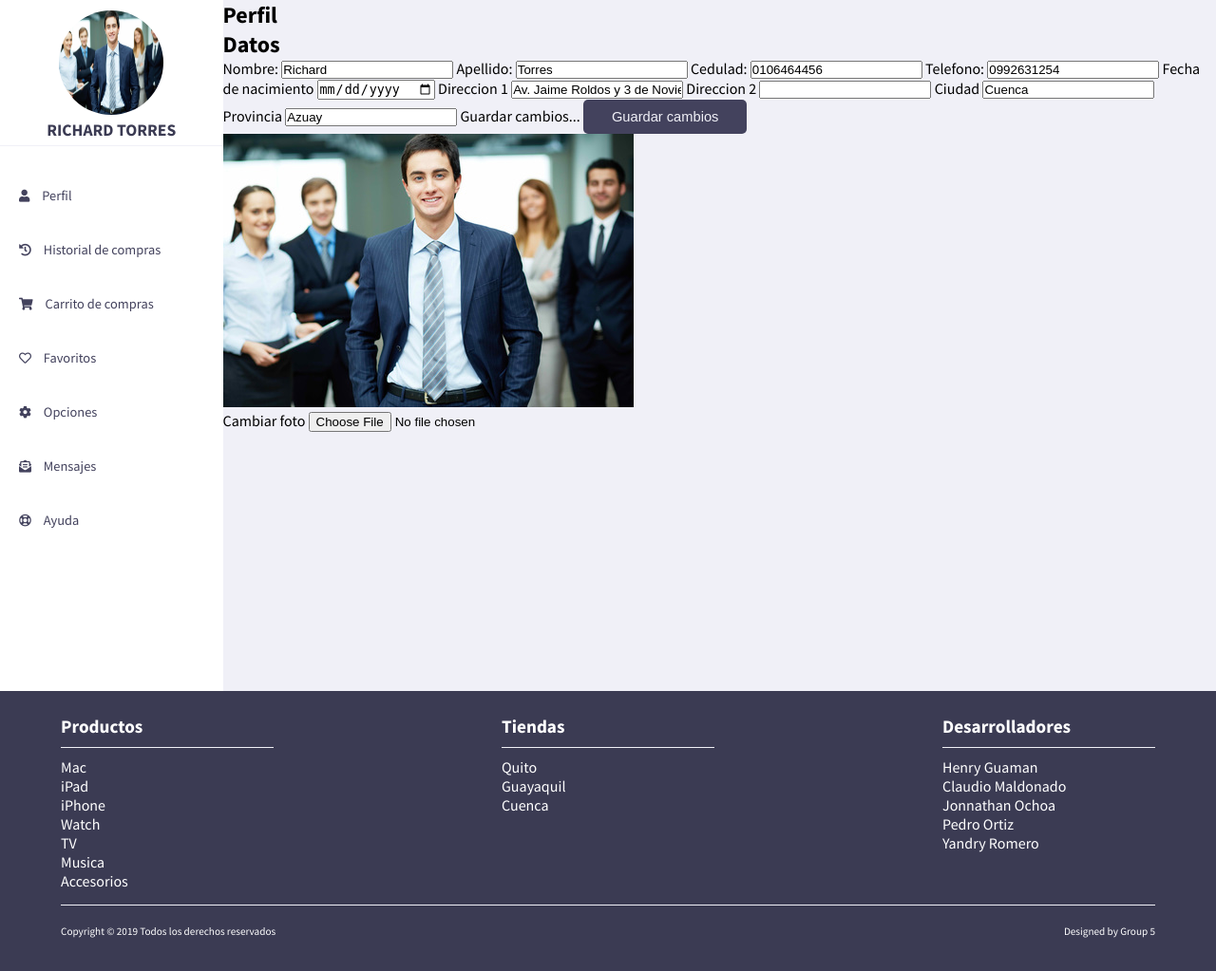
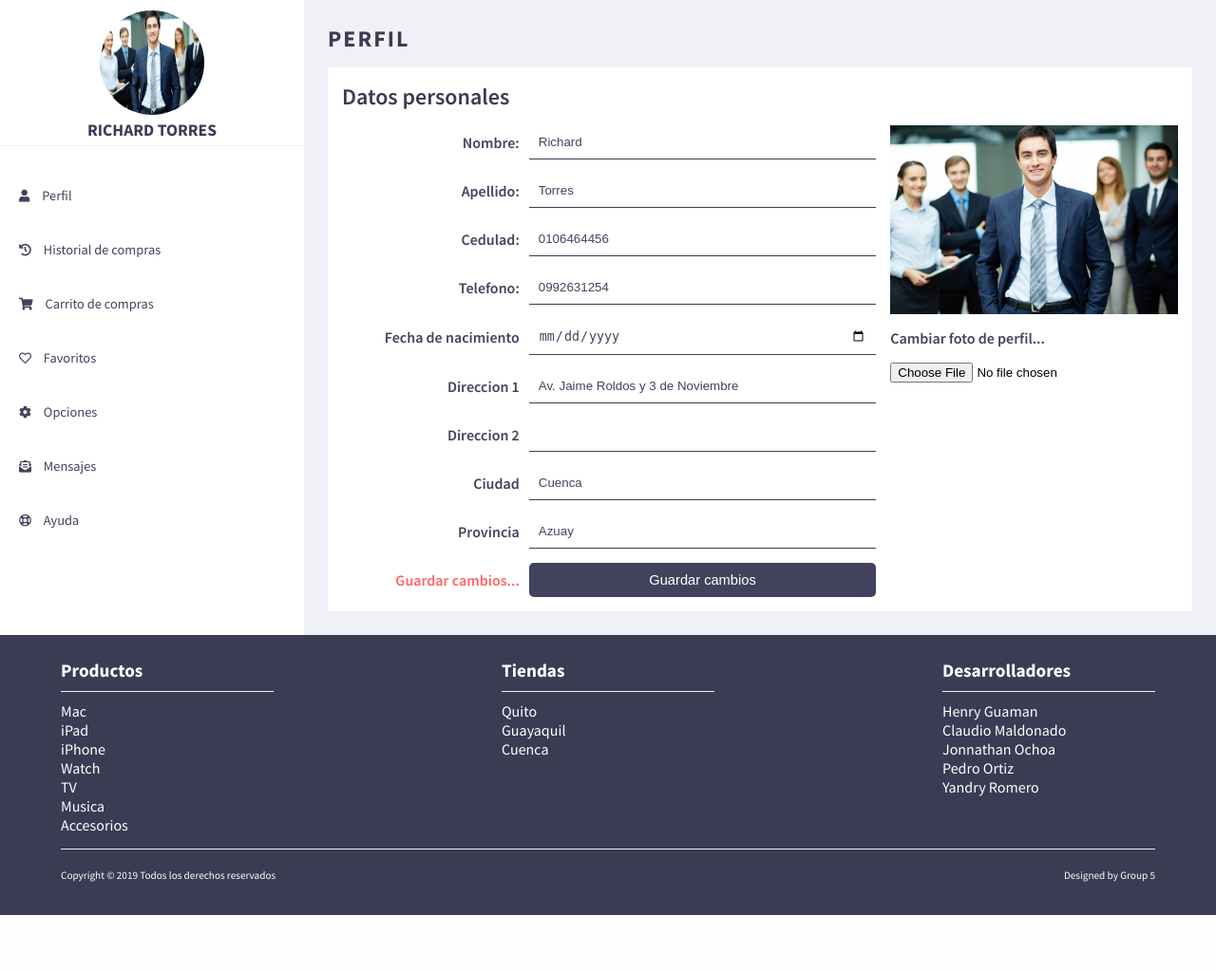
Before and after one commit to PedrojOrtiz/AppleStoreUPS, a PHP site: page /admin/user/view/index.html in a window 1280 px wide. Shown: the part 62-1085 px from the top of the page at 95% size. After the commit the page ends 1026 px from the top, so only its background shows below. Run offline with PHP 8.4, Linux system fonts and the light colour scheme; some libraries are stand-ins or nearby versions.

Commit message:
se termina los estilos de la pagina index del usuario

```diff
--- a/admin/user/css/style.css
+++ b/admin/user/css/style.css
@@ -12,13 +12,13 @@ footer{
     margin: 0;
 }
 .container{
-    display: flex;
+    display: grid;
+    grid-template-columns: 25% 1fr;
     height: 100%;
     margin-bottom: -32px;
 }
+/*-----------HEADER----------------*/
 .container header{
-    width: 45%;
-    height: 91vh;
     background-color: var(--colorBlanco);
 }
 .container header .perfil{
@@ -27,7 +27,7 @@ footer{
     flex-direction: column;
     align-items: center;
     padding: 5px 0;
-    border-bottom: 1px solid #F0F0F7;
+    border-bottom: 1px solid var(--bgColor);
 }
 .container header .perfil .img{
     width: 110px;
@@ -65,11 +65,10 @@ footer{
 .container header nav ul li::before{
     content: "";
     border: 2.5px solid var(--color1);
-    height: 90%;
-    width: 0;
-    color: rgb(246, 246, 253);
+    height: 91%;
     position: absolute;
     left: 0;
+    top: 0;
     display: none;
 }
 .container header nav ul li:hover{
@@ -79,3 +78,76 @@ footer{
 .container header nav ul li:hover:before{
     display: block;
 }
+.container section{
+    padding: 25px;
+}
+
+/*-------------SECTION---------------*/
+.container section>h2{
+    text-transform: uppercase;
+    letter-spacing: 2px;
+    color: var(--color1);
+    margin-bottom: 15px;
+    font-weight: 700;
+}
+.container section .cardContent{
+    background-color: var(--colorBlanco);
+    padding: 15px;
+}
+.container section .cardContent>h2{
+    color: var(--color1);
+    margin-bottom: 15px;
+    font-weight: 600;
+}
+.container section .cardContent .formData{
+    display: flex;
+}
+.container section .cardContent .formData form{
+    display: grid;
+    grid-template-columns: 35% 1fr;
+    grid-row-gap: 15px;
+    align-items: center;
+    width: 65%;
+    margin-right: 15px;
+
+}
+.container section .cardContent label{
+    font-weight: 600;
+    color: var(--colorBtns);
+    text-align: right;
+    margin-right: 10px;
+}
+.container section .cardContent .formData form input{
+    padding: 10px 10px;
+    border: none;
+    border-bottom: 1px solid var(--color1);
+    font-weight: normal;
+    color: var(--colorBtns);
+}
+.container section .cardContent .formData form #save{
+    color: var(--colorRojo);
+}
+.container section .cardContent .formData form input[type=submit]{
+    color: var(--colorBlanco);
+    border: none;
+}
+.container section .cardContent .formData .perfilImg{
+    width: 35%;
+}
+.container section .cardContent .formData .perfilImg .img{
+    width: 100%;
+    height: 40%;
+    margin-bottom: 15px;
+}
+.container section .cardContent .formData .perfilImg .img img{
+    width: 100%;
+    height: 100%;
+}
+.container section .cardContent .formData .perfilImg label{
+    margin-bottom: 15px;
+    display: inline-block;
+    text-align: left;
+}
+.container section .cardContent .formData .perfilImg input{
+    width: 100%;
+}
--- a/admin/user/view/index.html
+++ b/admin/user/view/index.html
@@ -72,7 +72,7 @@
             </div>
             <nav>
                 <ul>
-                    <li><a href="#"><i class="fas fa-user"></i> Perfil</a></li>
+                    <li><a href="index.html"><i class="fas fa-user"></i> Perfil</a></li>
                     <li><a href="#"><i class="fas fa-history"></i> Historial de compras</a></li>
                     <li><a href="#"><i class="fas fa-shopping-cart"></i> Carrito de compras</a></li>
                     <li><a href="#"><i class="far fa-heart"></i> Favoritos</a></li>
@@ -85,9 +85,9 @@
         <section>
             <h2>Perfil</h2>
             <div class="cardContent">
-                <h2>Datos</h2>
+                <h2>Datos personales</h2>
                 <div class="formData">
-                    <form action="">
+                    <form action="" method="POST">
                         <label for="nombre">Nombre:</label>
                         <input type="text" name="nombre" id="nombre" value="Richard">
                         <label for="apellido">Apellido:</label>
@@ -97,7 +97,7 @@
                         <label for="telefono">Telefono:</label>
                         <input type="text" name="telefono" id="telefono" value="0992631254">
                         <label for="fechaNacimiento">Fecha de nacimiento</label>
-                        <input type="date" name="fechaNacimiento" id="fechaNacimiento" value="28/03/1993">
+                        <input type="date" name="fechaNacimiento" id="fechaNacimiento" value="03/28/1993">
                         <label for="dereccion1">Direccion 1</label>
                         <input type="text" name="dereccion1" id="dereccion1" value="Av. Jaime Roldos y 3 de Noviembre">
                         <label for="dereccion2">Direccion 2</label>
@@ -113,7 +113,7 @@
                         <div class="img">
                             <img src="../../../img/user/perfil.jpg" alt="">
                         </div>
-                        <label for="perfilImg">Cambiar foto</label>
+                        <label for="perfilImg">Cambiar foto de perfil...<perfil class=""></perfil></label>
                         <input type="file" name="perfilImg" id="perfilImg">
                     </div>
                 </div>
```
